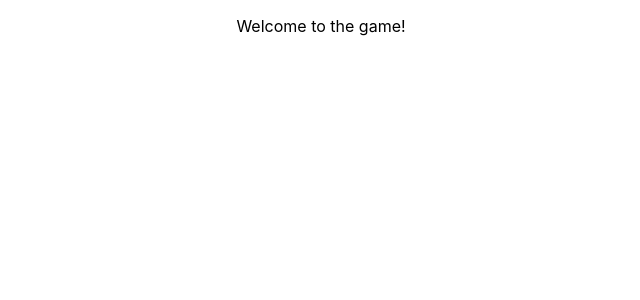
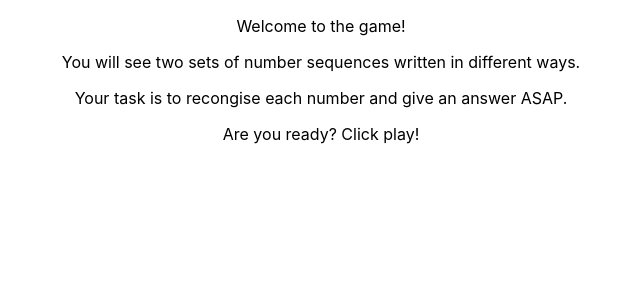
Before and after one commit to imciflam/readability-test-minigame, a React (Create React App) app: page / in a window 1280 px wide. Shown: the top 300 px of the page, without its empty margins (319-959 px from the left). Built offline with nearby package versions, Linux system fonts and the light colour scheme.

Commit message:
+ material ui

```diff
--- a/package.json
+++ b/package.json
@@ -3,6 +3,7 @@
   "version": "0.1.0",
   "private": true,
   "dependencies": {
+    "@material-ui/core": "^4.4.3",
     "react": "^16.10.0",
     "react-dom": "^16.10.0",
     "react-scripts": "3.1.2"
--- a/src/components/WelcomeScreen.js
+++ b/src/components/WelcomeScreen.js
@@ -5,6 +5,14 @@ export default class WelcomeScreen extends Component {
     return (
       <React.Fragment>
         <p>Welcome to the game!</p>
+
+        <p>
+          You will see two sets of number sequences written in different ways.
+        </p>
+
+        <p>Your task is to recongise each number and give an answer ASAP.</p>
+
+        <p>Are you ready? Click play!</p>
       </React.Fragment>
     );
   }
```
Also changed, not shown: 1 other file (tests, documents, lock files or other folders).
